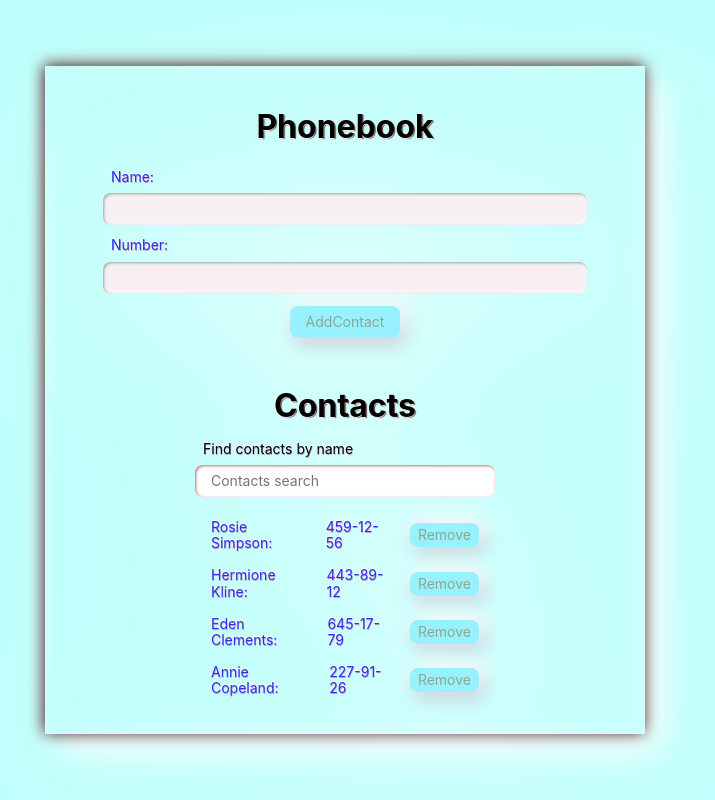
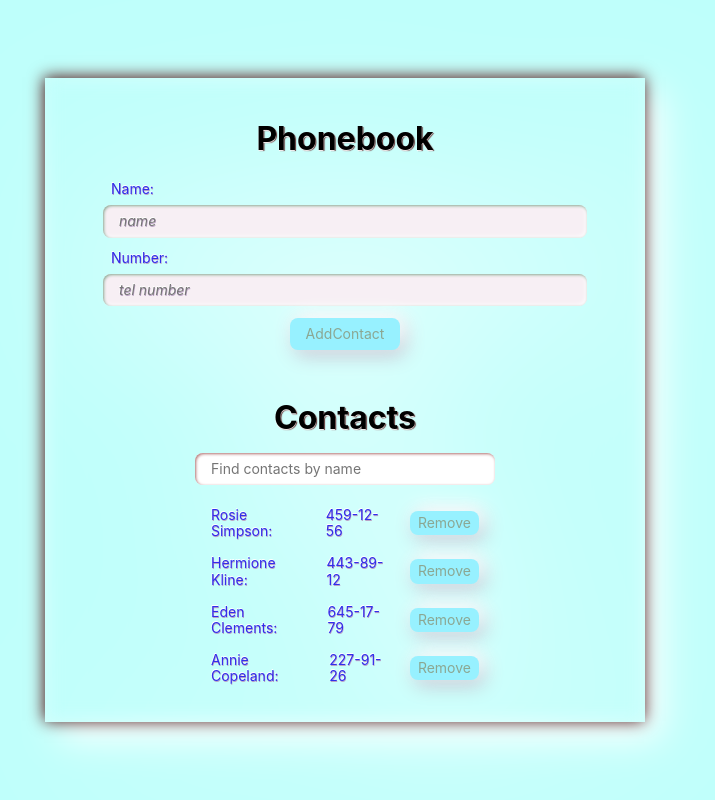
Before and after one commit to ann1777/goit-react-hw-02-phonebook, a React (Create React App) app: page / in a window 1280 px wide. Shown: the whole page, without its empty margins (295-1010 px from the left). Built offline with nearby package versions, Linux system fonts and the light colour scheme.

Commit message:
Updated ContactsFilter input

```diff
--- a/package.json
+++ b/package.json
@@ -16,7 +16,7 @@
     "react": "^18.1.0",
     "react-dom": "^18.1.0",
     "react-formik-ui": "^5.7.4",
-    "react-scripts": "5.0.1",
+    "react-scripts": "^5.0.1",
     "react-toastify": "^9.0.5",
     "shortid": "^2.2.16",
     "styled-components": "^5.3.5",
--- a/src/components/App.jsx
+++ b/src/components/App.jsx
@@ -5,7 +5,6 @@ import ContactsForm from './ContactsForm/ContactsForm';
 import { ContactsFilter } from './ContactsFilter/ContactsFilter';
 import { ContactList } from './ContactList/ContactList';
 import { GlobalStyle } from './GlobalStyle';
-import { nanoid } from 'nanoid';
 import PropTypes from 'prop-types';
 import data from './contacts.json';
 import { ThemeProvider } from './ThemeProvider/ThemeProvider';
--- a/src/components/ContactsFilter/ContactsFilter.jsx
+++ b/src/components/ContactsFilter/ContactsFilter.jsx
@@ -4,14 +4,11 @@ import PropTypes from 'prop-types';
 
 export const ContactsFilter = ({ value, onChange }) => (
   <FilterWrapper>
-    <LabelWrapper>
-      Find contacts by name
-    </LabelWrapper>
     <Input
       type='text'
       value={value}
       onChange={onChange}
-      placeholder='Contacts search'
+      placeholder='Find contacts by name'
     />
   </FilterWrapper>
 );
--- a/src/components/ContactsForm/ContactsForm.jsx
+++ b/src/components/ContactsForm/ContactsForm.jsx
@@ -37,7 +37,7 @@ class ContactsForm extends Component {
     this.setState(INITIAL_STATE);
   };
 
-  onInputChange = ({ target: { name, value } }) => {
+   onInputChange = ({ target: { name, value } }) => {
     this.setState({ [name]: value });
   };
 
@@ -54,6 +54,7 @@ class ContactsForm extends Component {
             <FieldFormik
               type='text'
               name='name'
+              placeholder='name'
               onChange={this.onInputChange}
               value={name}
               pattern="^[a-zA-Zа-яА-Я]+(([' -][a-zA-Zа-яА-Я ])?[a-zA-Zа-яА-Я]*)*$"
@@ -67,8 +68,9 @@ class ContactsForm extends Component {
               Number:
             </LabelWrapper>
             <FieldFormik
-              type='tel'
-              name='number'
+              type="tel"
+              name="number"
+              placeholder='tel number'
               onInputChange={this.onInputChange}
               value={number}
               pattern='\+?\d{1,4}?[-.\s]?\(?\d{1,3}?\)?[-.\s]?\d{1,4}[-.\s]?\d{1,4}[-.\s]?\d{1,9}'
--- a/src/components/ContactsForm/ContactsForm.styled.jsx
+++ b/src/components/ContactsForm/ContactsForm.styled.jsx
@@ -50,7 +50,7 @@ export const FieldFormik = styled(Field)`
 
   text-shadow: 0.0313rem 0.0313rem 0rem #baa2c5, -0.0313rem -0.0313rem 0rem #ffffff;
   font-size: 14px;
-  color: #f7eff4;
+  color: #706e6f;
   box-shadow: inset 1px 1px 3px #8ba793, inset -1px -1px 5px #fff;
 `;
 
```
Also changed, not shown: 1 other file (tests, documents, lock files or other folders).
